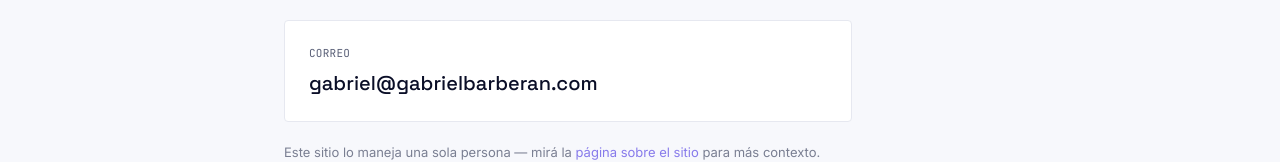
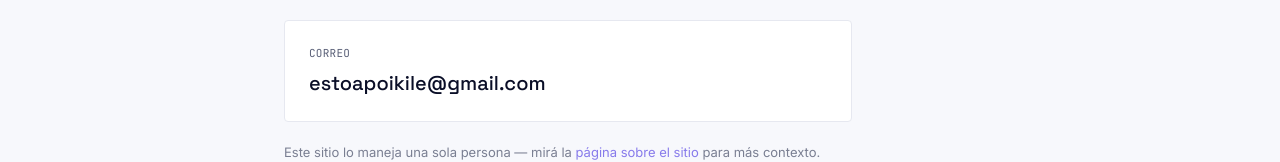
Before and after one commit to barberangonzalez-star/finanzaslatam, a Next.js app: page /contact in a window 1280 px wide. Shown: the part 307-469 px from the top of the page. Built offline with nearby package versions, Linux system fonts and the light colour scheme; no server answers.

Commit message:
Add files via upload

```diff
--- a/src/app/contact/page.tsx
+++ b/src/app/contact/page.tsx
@@ -35,10 +35,10 @@
             Correo
           </div>
           <a
-            href="mailto:gabriel@gabrielbarberan.com"
+            href="mailto:estoapoikile@gmail.com"
             className="font-display text-xl text-ink hover:text-violet transition-colors"
           >
-            gabriel@gabrielbarberan.com
+            estoapoikile@gmail.com
           </a>
         </div>
 
```
